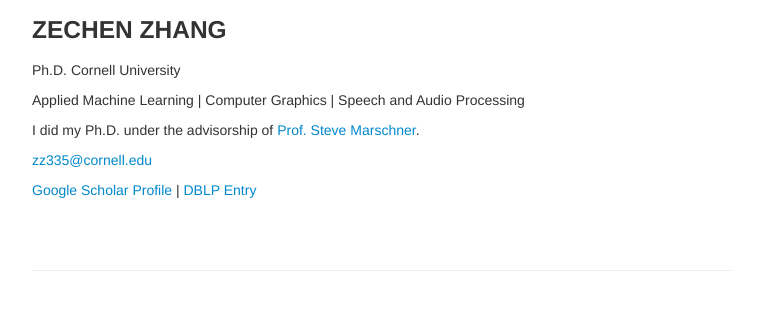
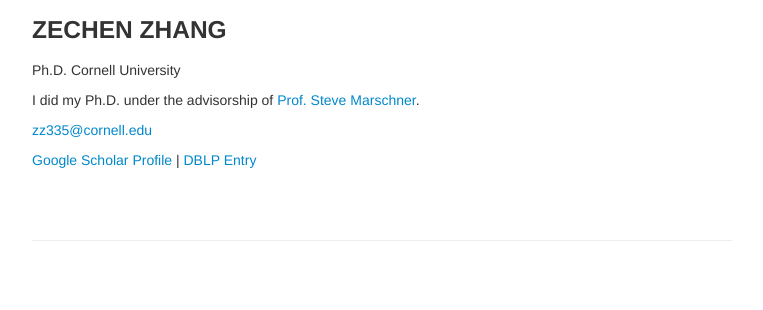
Before and after one commit to ZechenZ/zechenz.github.com, a Jekyll site: the page built from index.md, in a window 1280 px wide. Shown: the top 310 px of the page, without its empty margins (258-1021 px from the left). Built offline with Jekyll 4.4.1, drawn with Linux system fonts in a browser that asks for light colours; our own code applies the rules of GitHub Pages for plain Markdown files.

Commit message:
Update index.md

```diff
--- a/index.md
+++ b/index.md
@@ -9,12 +9,6 @@ title:
 ### ZECHEN ZHANG
 
 Ph.D. Cornell University
-
-Applied Machine Learning
-|
-Computer Graphics
-|
-Speech and Audio Processing
 
 I did my Ph.D. under the advisorship of [Prof. Steve Marschner](https://www.cs.cornell.edu/~srm/).
 
```
